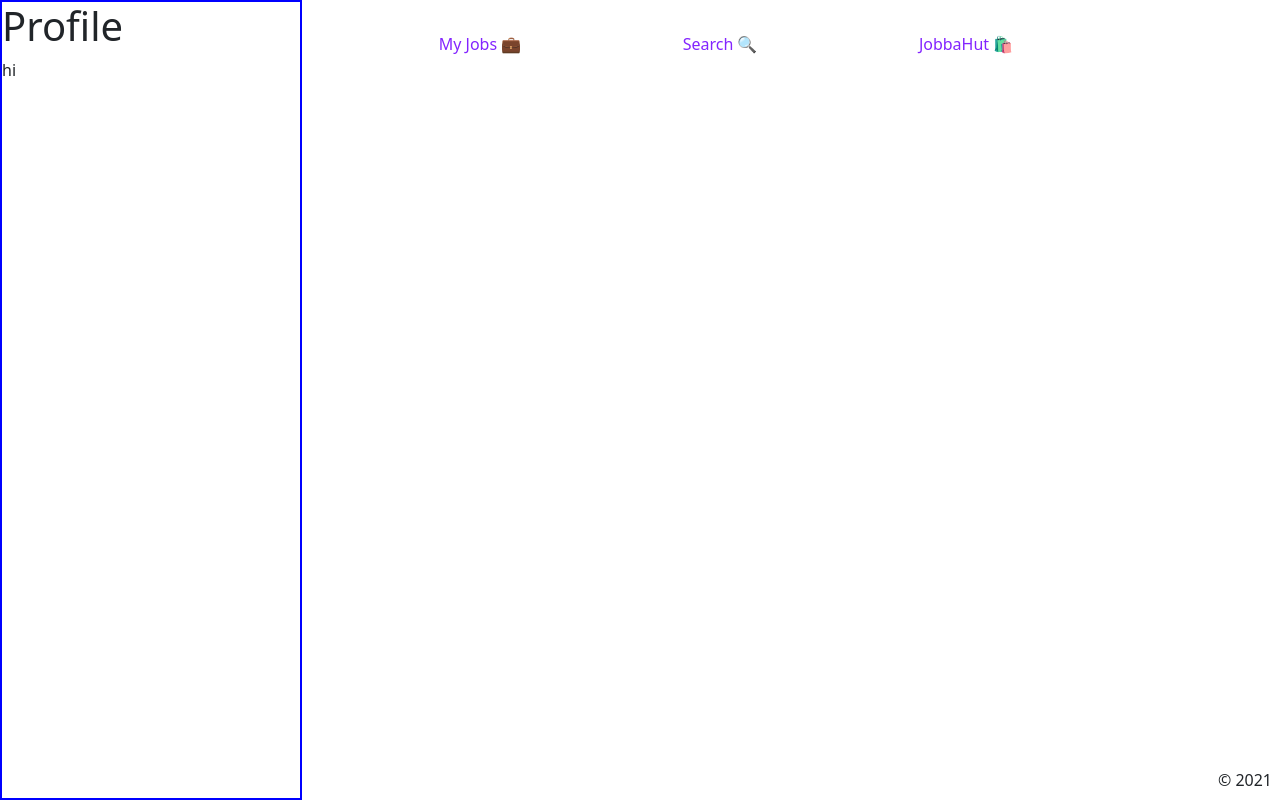
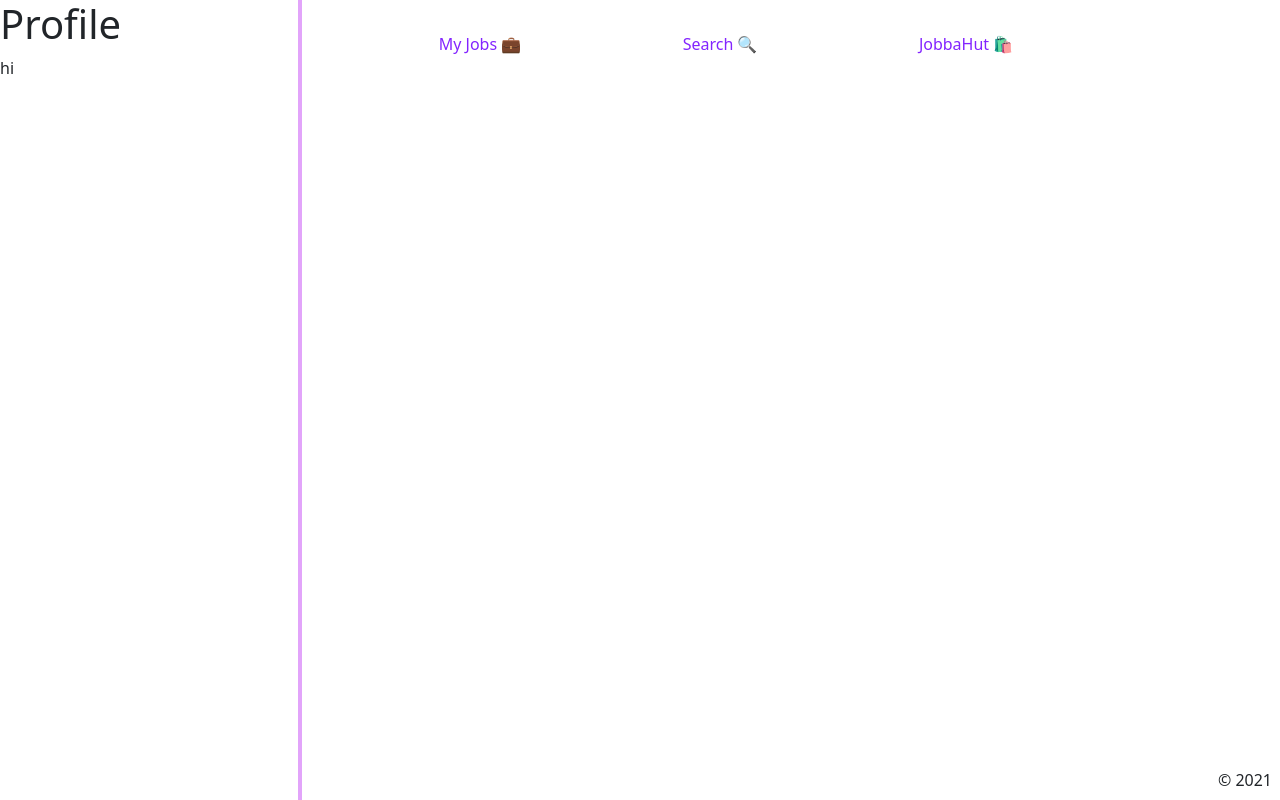
Before and after one commit to AdilIqbal95/Career_App, a React app in the folder react-client/: page / in a window 1280 px wide. Built offline with nearby package versions, Linux system fonts and the light colour scheme; a web font is replaced by a local one.

Commit message:
:lipstick: remove test border

```diff
--- a/react-client/src/components/Profile/_profile.scss
+++ b/react-client/src/components/Profile/_profile.scss
@@ -1,5 +1,5 @@
 .profile-container {
-    border: solid 2px blue;
+    border-right: solid 4px rgb(226, 164, 250);
     height: 100vh;
 }
 
```
